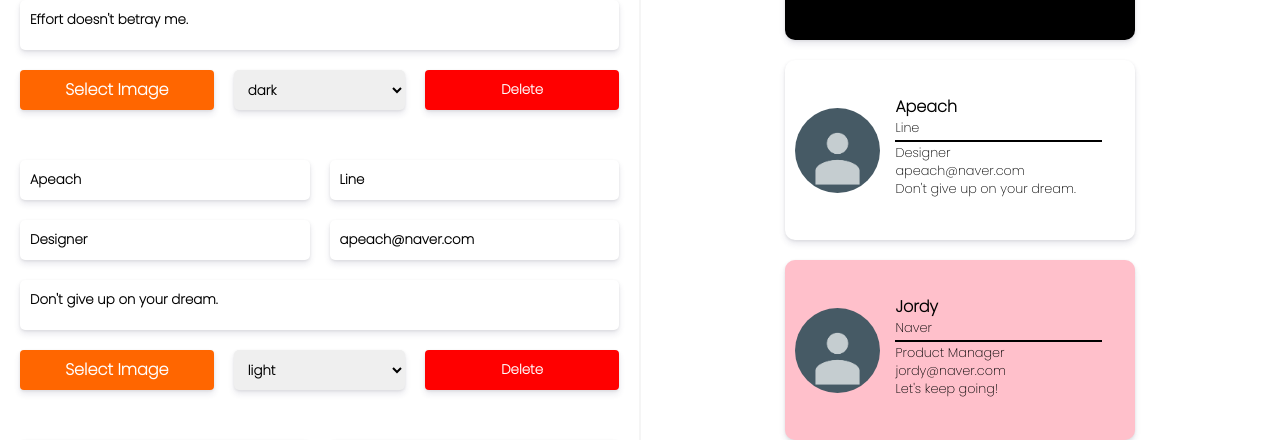
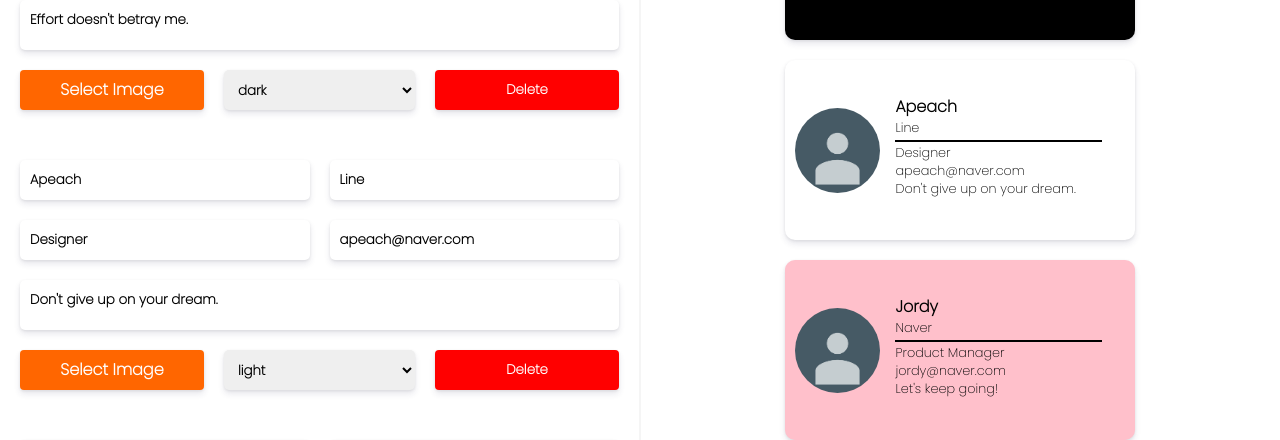
Before and after one commit to zzmin13/Business-Card-Maker, a React (Create React App) app: page /maker in a window 1280 px wide. Shown: the part 241-681 px from the top of the page. Built offline with nearby package versions, Linux system fonts and the light colour scheme; no server answers; sample sign-in values are in the browser's storage.

Commit message:
Upload images to the Cloudinary When Image is selected

```diff
--- a/package.json
+++ b/package.json
@@ -7,6 +7,7 @@
     "@testing-library/jest-dom": "^5.11.4",
     "@testing-library/react": "^11.1.0",
     "@testing-library/user-event": "^12.1.10",
+    "cloudinary-react": "^1.7.0",
     "firebase": "^8.6.1",
     "firebaseui": "^4.8.0",
     "react": "^17.0.2",
--- a/src/app.jsx
+++ b/src/app.jsx
@@ -4,7 +4,7 @@ import "./app.css";
 import Home from "./routes/home/home";
 import Maker from "./routes/maker/maker";
 
-function App({ authService }) {
+function App({ authService, uploadCloudinary }) {
   return (
     <BrowserRouter>
       <Route
@@ -19,7 +19,13 @@ function App({ authService }) {
       <Route
         path={"/maker"}
         exact={true}
-        render={(props) => <Maker authService={authService} {...props} />}
+        render={(props) => (
+          <Maker
+            authService={authService}
+            uploadCloudinary={uploadCloudinary}
+            {...props}
+          />
+        )}
       />
     </BrowserRouter>
   );
--- a/src/components/editForm/editForm.jsx
+++ b/src/components/editForm/editForm.jsx
@@ -1,12 +1,14 @@
-import React from "react";
+import React, { useRef } from "react";
 import styles from "./editForm.module.css";
 
 const EditForm = ({
   card,
-  card: { name, company, title, email, theme, message, fileURL, id },
+  card: { name, company, title, email, theme, message, fileURL, fileName, id },
   deleteCard,
   updateCard,
+  uploadCloudinary,
 }) => {
+  const filenameRef = useRef();
   const handleDelete = () => {
     deleteCard(id);
   };
@@ -18,7 +20,25 @@ const EditForm = ({
       [attribute]: value,
     });
   };
+  const onSelectImage = (event) => {
+    const file = event.currentTarget.files[0];
+    const data = new FormData();
+    data.append("file", file);
+    data.append("upload_preset", "xbb9nwgu");
+    filenameRef.current.innerHTML = "업로드 중..";
+    uploadCloudinary //
+      .uploadImage(data)
+      .then((result) => {
+        filenameRef.current.innerHTML = result.filename;
+        updateCard({
+          ...card,
+          fileURL: result.url,
+          fileName: result.filename,
+        });
+      });
+  };
   console.log(`editForm`);
+
   return (
     <form className={styles.editform}>
       <div className={styles.inputbox}>
@@ -69,13 +89,13 @@ const EditForm = ({
           className={`${styles.file_button} ${styles.input}`}
           htmlFor="input-file"
         >
-          <h1>Select Image</h1>
+          <h1 ref={filenameRef}>Select Image</h1>
         </label>
         <input
           type="file"
           id="input-file"
           style={{ display: "none" }}
-          onChange={onChange}
+          onChange={onSelectImage}
         />
         <select
           onChange={onChange}
@@ -89,7 +109,7 @@ const EditForm = ({
         </select>
         <button
           onClick={handleDelete}
-          className={`${styles.delete_button} ${styles.input}`}
+          className={`${styles.button} ${styles.input} ${styles.delete}`}
         >
           Delete
         </button>
--- a/src/components/editForm/editForm.module.css
+++ b/src/components/editForm/editForm.module.css
@@ -44,22 +44,27 @@
   display: flex;
   justify-content: center;
   align-items: center;
-  padding: 6px 25px;
+  padding: 6px 5px;
   background-color: #ff6600;
   border-radius: 4px;
   color: white;
   cursor: pointer;
 }
-.delete_button {
+.button {
   cursor: pointer;
   border: none;
-  background-color: red;
   color: white;
-  padding: 6px 25px;
+  padding: 6px 5px;
   border-radius: 4px;
   box-shadow: 0 4px 6px rgba(50, 50, 93, 0.11), 0 1px 3px rgba(0, 0, 0, 0.08);
 }
-.delete_button:hover {
+.button:hover {
   opacity: 0.7;
   transform: scale(0.98);
 }
+.button.delete {
+  background-color: red;
+}
+.button.save {
+  background-color: green;
+}
--- a/src/components/editor/editor.jsx
+++ b/src/components/editor/editor.jsx
@@ -3,7 +3,13 @@ import AddForm from "../addForm/addForm";
 import EditForm from "../editForm/editForm";
 import styles from "./editor.module.css";
 
-const Editor = ({ cards, addCard, deleteCard, updateCard }) => {
+const Editor = ({
+  cards,
+  addCard,
+  deleteCard,
+  updateCard,
+  uploadCloudinary,
+}) => {
   console.log(`editor`);
   return (
     <section className={styles.container}>
@@ -16,6 +22,7 @@ const Editor = ({ cards, addCard, deleteCard, updateCard }) => {
               card={cards[key]}
               deleteCard={deleteCard}
               updateCard={updateCard}
+              uploadCloudinary={uploadCloudinary}
             />
           );
         })}
--- a/src/index.js
+++ b/src/index.js
@@ -5,11 +5,13 @@ import "./index.module.css";
 import "@fortawesome/fontawesome-free/js/all.js";
 import App from "./app";
 import AuthService from "./service/auth_service";
+import UploadCloudinary from "./service/image_upload/image_upload";
 
 const authService = new AuthService();
+const uploadCloudinary = new UploadCloudinary();
 ReactDOM.render(
   <React.StrictMode>
-    <App authService={authService} />
+    <App authService={authService} uploadCloudinary={uploadCloudinary} />
   </React.StrictMode>,
   document.getElementById("root")
 );
--- a/src/routes/maker/maker.jsx
+++ b/src/routes/maker/maker.jsx
@@ -7,7 +7,7 @@ import Preview from "../../components/preview/preview";
 import Editor from "../../components/editor/editor";
 
 const Maker = memo((props) => {
-  const { authService } = props;
+  const { authService, uploadCloudinary } = props;
   const history = useHistory();
   const [cards, setCards] = useState({
     1: {
@@ -18,6 +18,7 @@ const Maker = memo((props) => {
       theme: "dark",
       message: "Effort doesn't betray me.",
       fileURL: null,
+      fileName: null,
       id: "1",
     },
     2: {
@@ -28,6 +29,7 @@ const Maker = memo((props) => {
       theme: "light",
       message: "Don't give up on your dream.",
       fileURL: null,
+      fileName: null,
       id: "2",
     },
     3: {
@@ -38,6 +40,7 @@ const Maker = memo((props) => {
       theme: "colorful",
       message: "Let's keep going!",
       fileURL: null,
+      fileName: null,
       id: "3",
     },
   });
@@ -64,6 +67,7 @@ const Maker = memo((props) => {
       return changedCards;
     });
   }, []);
+
   const updateCard = useCallback((updatedCard) => {
     setCards((cards) => {
       const changedCards = { ...cards };
@@ -82,6 +86,7 @@ const Maker = memo((props) => {
           addCard={addCard}
           deleteCard={deleteCard}
           updateCard={updateCard}
+          uploadCloudinary={uploadCloudinary}
         />
         <hr className={styles.line} />
         <Preview cards={cards} />
--- /dev/null
+++ b/src/service/image_upload/image_upload.js
@@ -0,0 +1,35 @@
+import {
+  Image,
+  Video,
+  Transformation,
+  CloudinaryContext,
+} from "cloudinary-react";
+/*
+Image: Cloudinary 이미지 태그
+Video : Cloudinary 비디오 태그
+Transformation: 부모 엘리먼트에 추가적인 변경을 할 수 있음(변환)
+CloudinaryContext: 모든 자식 엘리먼트에 적용되는 공통 매개 변수(공통 parameter)를 정의할 수 있음
+*/
+
+class UploadCloudinary {
+  constructor() {
+    this.CLOUDNAME = process.env.REACT_APP_CLOUDINARY_CLOUD_NAME;
+    this.URL = `https://api.cloudinary.com/v1_1/${this.CLOUDNAME}/image/upload`;
+  }
+  uploadImage(data) {
+    return fetch(this.URL, {
+      method: "POST",
+      body: data,
+    })
+      .then((response) => {
+        return response.json();
+      })
+      .then((data) => {
+        return {
+          url: data.url,
+          filename: data.original_filename,
+        };
+      });
+  }
+}
+export default UploadCloudinary;
```
Also changed, not shown: 1 other file (tests, documents, lock files or other folders).
